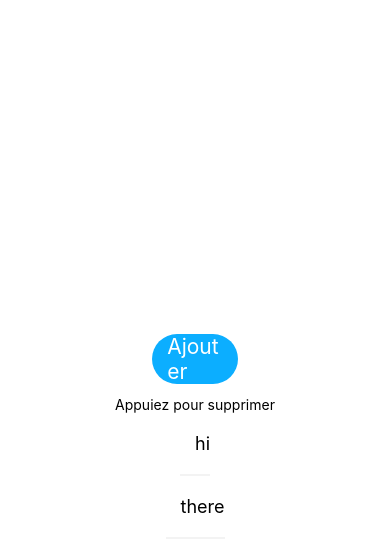
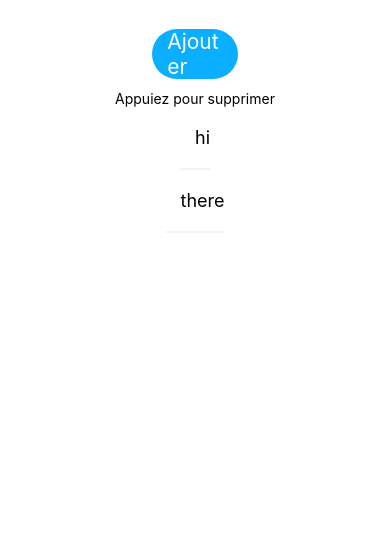
Before and after one commit to HarveyRoberts/ContactsApp, a React Native app in the folder ContactsApp/: screen / in a window 390 px wide. Shown: the top 552 px of the page. Built offline with nearby package versions, Linux system fonts and the light colour scheme.

Commit message:
Added scroll view and blocked the possibility of adding an empty contact

```diff
--- a/ContactsApp/App.js
+++ b/ContactsApp/App.js
@@ -1,5 +1,5 @@
 import React from 'react';
-import { StyleSheet, Text, View, TextInput } from 'react-native';
+import { StyleSheet, Text, View, ScrollView, TextInput } from 'react-native';
 import HRBtn from './src/UI/HRButtons/HRBtn';
 import HRListItem from './src/UI/HRLists/HRListItems/HRListItem';
 
@@ -14,6 +14,9 @@ export default class App extends React.Component {
     this.setState({contactNameTextInput: text});
   }
   addContact = () => {
+    if(this.state.contactNameTextInput === ''){
+      return;
+    }
     this.setState({
       contactNameTextInput: '',
       contacts: [...this.state.contacts,this.state.contactNameTextInput]
@@ -31,6 +34,7 @@ export default class App extends React.Component {
   }
   render() {
     return (
+      <ScrollView style={{flex:1}}>
         <View style={styles.container}>
           <TextInput
           style={{width:'80%'}}
@@ -47,15 +51,13 @@ export default class App extends React.Component {
             );
           })}
         </View>
+      </ScrollView>
     );
   }
 }
 
 const styles = StyleSheet.create({
   container: {
-    flex: 1,
-    backgroundColor: '#fff',
-    alignItems: 'center',
-    justifyContent: 'center',
+    alignItems: 'center'
   },
 });
```
Lines whose indentation alone changed are shown as unchanged.
